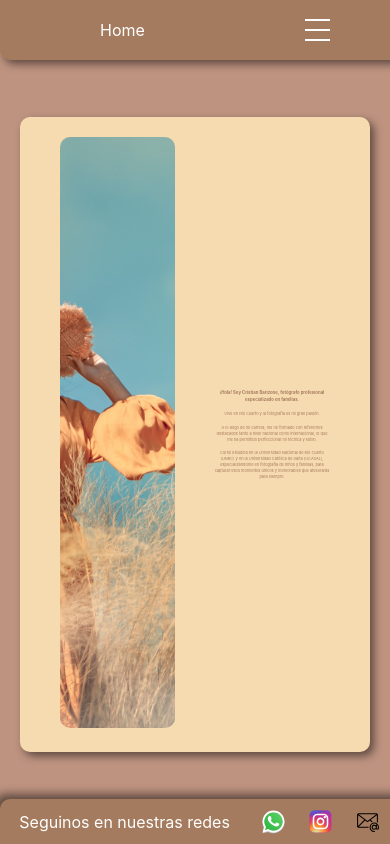
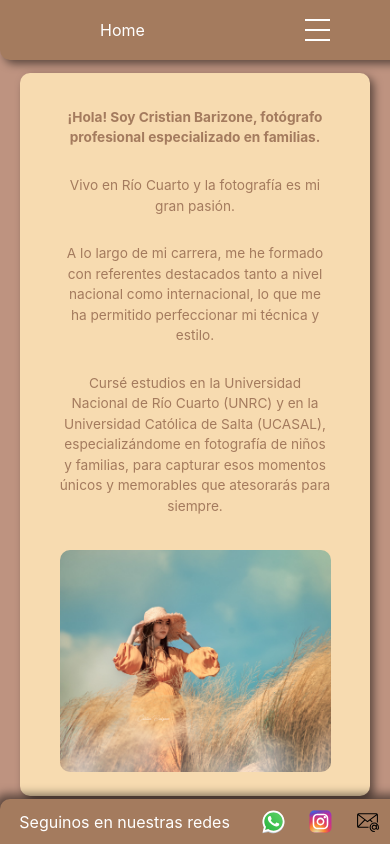
Before and after one commit to Adrianl93/cristianbarizoneph2, a React (Vite) app: page / in a window 390 px wide. Shown: the top 844 px of the page. Built offline with nearby package versions, Linux system fonts and the light colour scheme.

Commit message:
bio responsive

```diff
--- a/src/components/Biography.jsx
+++ b/src/components/Biography.jsx
@@ -2,21 +2,17 @@ import React from 'react';
 import '../styles/Biography.css';
 
 const Biography = ({ data }) => {
-
-
     return (
         <div className="biography-section">
-            {/* <h2>{data.title}</h2> */}
             <div className="biography-grid">
-                <div className="biography-image">
-                    <img src={data.image} alt="Biography" />
-                </div>
                 <div className="biography-text">
                     <p className="biography-text-title"><b>{data.description1}</b></p>
                     <p className="biography-text-p">{data.description2}</p>
                     <p className="biography-text-p">{data.description3}</p>
                     <p className="biography-text-p">{data.description4}</p>
-
+                </div>
+                <div className="biography-image">
+                    <img src={data.image} alt="Biography" />
                 </div>
             </div>
         </div>
--- a/src/styles/Biography.css
+++ b/src/styles/Biography.css
@@ -7,23 +7,16 @@
     box-shadow: 4px 4px 8px rgba(0, 0, 0, 0.5);
 }
 
-.biography-section h2 {
-    text-align: center;
-    margin-top: 10px;
-    margin-bottom: 20px;
-    color: #A47B5E;
-    font-size: 42px;
-}
-
 .biography-grid {
     display: grid;
-    grid-template-columns: 1fr 1fr;
+    grid-template-columns: 1fr 1fr; /* Dos columnas para pantallas grandes */
     gap: 10vw;
     justify-content: space-around;
     align-items: center;
     margin-inline: 5vw;
 }
 
+/* Ajuste para pantallas grandes */
 .biography-image img {
     width: 100%;
     height: 70vh;
@@ -47,7 +40,29 @@
     line-height: 1.5;
 }
 
-.biography-text-title{
+.biography-text-title {
     font-size: 1.1vw;
     line-height: 1.5;
 }
+
+/* Media Query para pantallas pequeñas */
+@media (max-width: 768px) {
+    .biography-grid {
+        grid-template-columns: 1fr; /* Cambia a una columna */
+        grid-template-rows: auto auto; /* Permite que el texto y la imagen se coloquen uno debajo del otro */
+        gap: 5vw; /* Reduce el espacio entre los elementos */
+    }
+
+    .biography-image img {
+        height: auto; /* Ajusta la altura de la imagen para pantallas pequeñas */
+    }
+
+    .biography-text {
+        width: 100%; /* Ocupa todo el ancho en pantallas pequeñas */
+    }
+
+    .biography-text-p,
+    .biography-text-title {
+        font-size: 3.5vw; /* Ajusta el tamaño del texto para pantallas pequeñas */
+    }
+}
```
